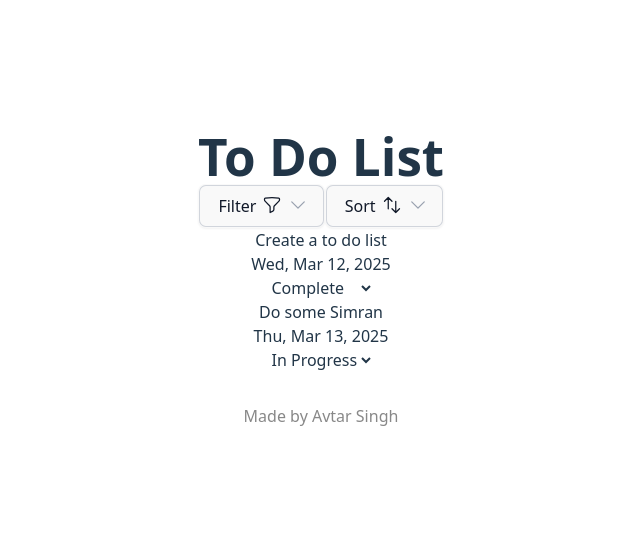
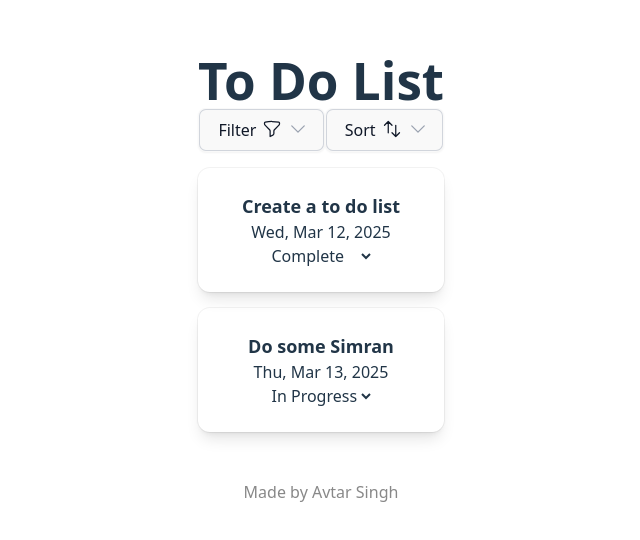
Before and after one commit to ManpreetSL/to-do-list, a React (Vite) app: page / in a window 1280 px wide. Shown: the part 138-678 px from the top of the page, without its empty margins (319-959 px from the left). Built offline with nearby package versions, Linux system fonts and the light colour scheme.

Commit message:
feat: add a Card component for each task

```diff
--- /dev/null
+++ b/src/components/Card.tsx
@@ -0,0 +1,15 @@
+type Props = { children: React.ReactNode };
+
+const Card = ({ children }: Props) => {
+  return (
+    <div className='rounded-xl my-4 p-6 shadow-lg ring ring-black/5 hover:ring-black/10'>
+      {children}
+    </div>
+  );
+};
+
+Card.Title = ({ children }: { children: React.ReactNode }) => (
+  <h2 className='text-lg font-semibold'>{children}</h2>
+);
+
+export default Card;
--- a/src/components/ToDoList.tsx
+++ b/src/components/ToDoList.tsx
@@ -1,6 +1,7 @@
 import { FunnelIcon } from '@heroicons/react/24/outline';
 import DropdownMenu from './DropdownMenu';
 import { ArrowsUpDownIcon } from '@heroicons/react/24/outline';
+import Card from './Card';
 
 const statuses = ['Not Started', 'In Progress', 'Complete'];
 
@@ -66,8 +67,10 @@ const ToDoList = () => {
       <ul>
         {toDos.map((toDo) => (
           <li>
+            <Card>
+              <Card.Title>
                 <label htmlFor={toDo.id.toString()}>{toDo.text}</label>
-            <br />
+              </Card.Title>
               <span>
                 {toDo.dueDate.toLocaleDateString(undefined, {
                   weekday: 'short',
@@ -86,6 +89,7 @@ const ToDoList = () => {
                   <option value={status}>{status}</option>
                 ))}
               </select>
+            </Card>
           </li>
         ))}
       </ul>
```
Lines whose indentation alone changed are shown as unchanged.
